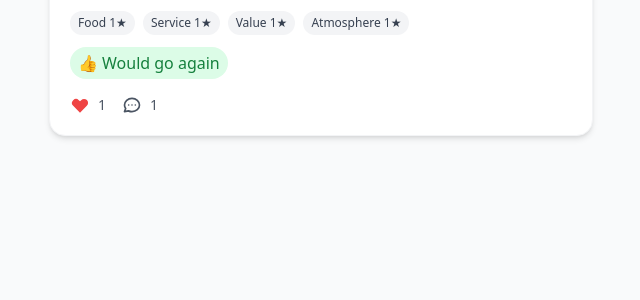
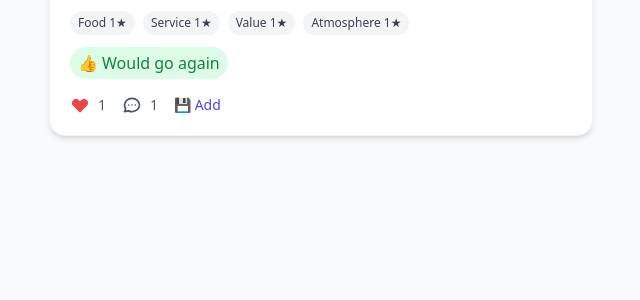
Before and after one commit to ratuja-reddy/oishii, a Django app: page /notification-review/1/ in a window 1280 px wide. Shown: the part 344-644 px from the top of the page, without its empty margins (319-959 px from the left). Run offline with Django 5.2, Linux system fonts and the light colour scheme; a user stored in the database is signed in; tables that the repository leaves empty hold one stand-in row (values such as "Sample post"); grey boxes marked "Sample" are stand-in pictures; data that the repository does not hold is empty; style sheets or scripts are compiled from the project's sources; some libraries are stand-ins or nearby versions.

Commit message:
change to add instead of save

```diff
--- a/templates/social/notification_review.html
+++ b/templates/social/notification_review.html
@@ -164,6 +164,14 @@
         </svg>
         <span class="text-sm font-medium">{{ comments.count }}</span>
       </button>
+
+      <!-- Add to list button -->
+      <button class="text-sm font-medium text-indigo-600 hover:text-indigo-700 hover:underline"
+              hx-get="{% url 'list_picker' activity.restaurant.id %}"
+              hx-target="#modal"
+              hx-swap="innerHTML">
+        💾 Add
+      </button>
     </div>
 
     <!-- Comments section -->
```
